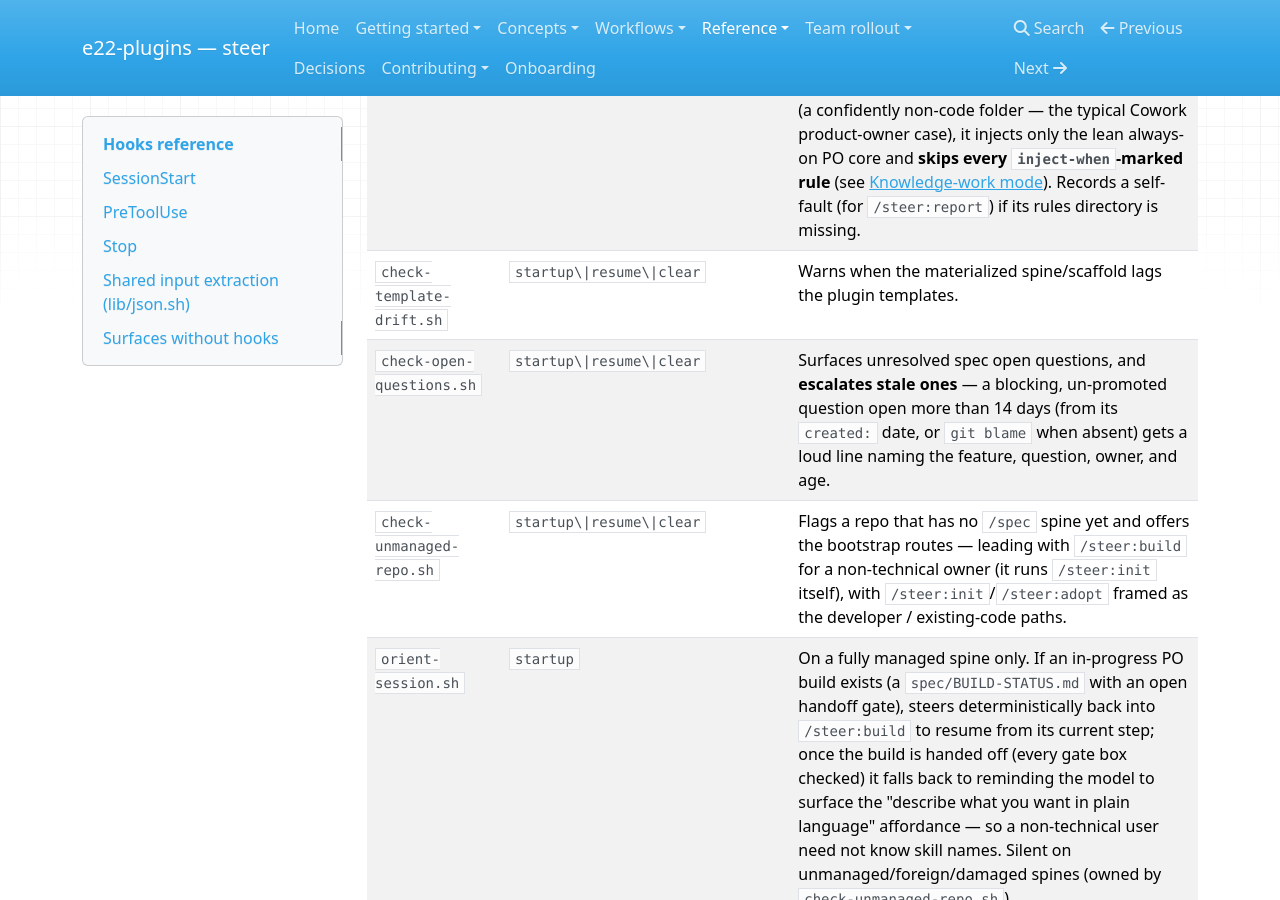
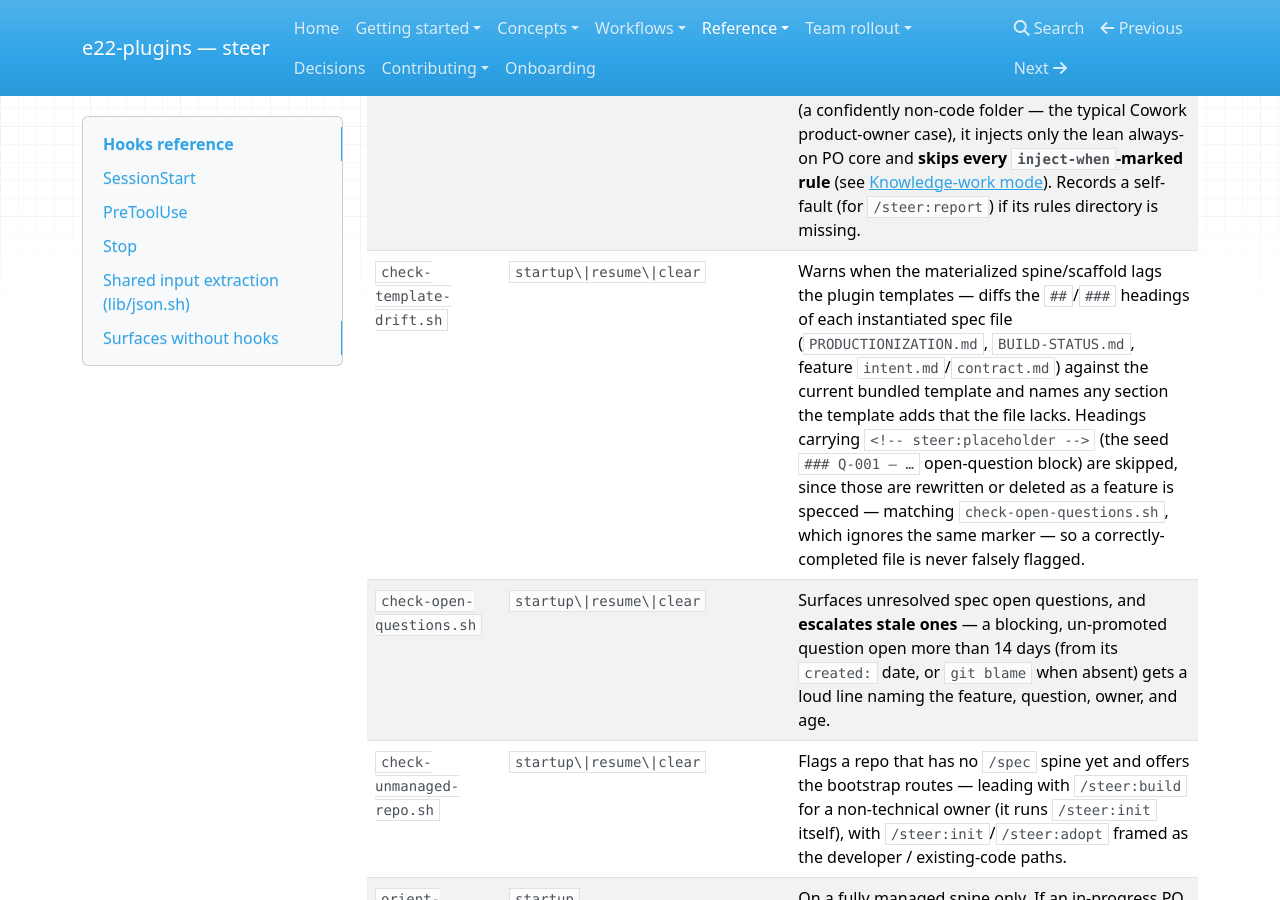
Before and after one commit to element22llc/e22-plugins, an MkDocs documentation site: the page built from docs/reference/hooks.md, in a window 1280 px wide and 900 px high, scrolled down 1120 px. Built offline with MkDocs 1.6.1, drawn with Linux system fonts in a browser that asks for light colours; nearby versions of some CDN libraries.

Commit message:
docs: describe template-drift placeholder-heading exemption
The drift detector now skips headings carrying <!-- steer:placeholder -->;
reflect that in the hooks reference so the docs-impact gate is satisfied and
the page stays accurate.

Co-Authored-By: Claude Opus 4.8 (1M context) <noreply@anthropic.com>

```diff
--- a/docs/reference/hooks.md
+++ b/docs/reference/hooks.md
@@ -45,7 +45,7 @@ flowchart TD
 | Hook | Matcher | Role |
 | --- | --- | --- |
 | `inject-standards.sh` | `startup\|resume\|clear\|compact` | Concatenates `rules/*.md` (lexical order) into session context. A rule carrying a first-line `<!-- steer:inject-when=… -->` marker is injected only when its scope applies — `code-project` for the code-loop rules (a git work tree, or any code/config marker within `maxdepth 2`), issue-first on GitHub-tracked repos, deployment when the repo deploys (an `/infra` dir **or** an app/service repo) — and the marker line is stripped. In **knowledge-work mode** (a confidently non-code folder — the typical Cowork product-owner case), it injects only the lean always-on PO core and **skips every `inject-when`-marked rule** (see [Knowledge-work mode](known-limitations.md)). Records a self-fault (for `/steer:report`) if its rules directory is missing. |
-| `check-template-drift.sh` | `startup\|resume\|clear` | Warns when the materialized spine/scaffold lags the plugin templates. |
+| `check-template-drift.sh` | `startup\|resume\|clear` | Warns when the materialized spine/scaffold lags the plugin templates — diffs the `##`/`###` headings of each instantiated spec file (`PRODUCTIONIZATION.md`, `BUILD-STATUS.md`, feature `intent.md`/`contract.md`) against the current bundled template and names any section the template adds that the file lacks. Headings carrying `<!-- steer:placeholder -->` (the seed `### Q-001 — …` open-question block) are skipped, since those are rewritten or deleted as a feature is specced — matching `check-open-questions.sh`, which ignores the same marker — so a correctly-completed file is never falsely flagged. |
 | `check-open-questions.sh` | `startup\|resume\|clear` | Surfaces unresolved spec open questions, and **escalates stale ones** — a blocking, un-promoted question open more than 14 days (from its `created:` date, or `git blame` when absent) gets a loud line naming the feature, question, owner, and age. |
 | `check-unmanaged-repo.sh` | `startup\|resume\|clear` | Flags a repo that has no `/spec` spine yet and offers the bootstrap routes — leading with `/steer:build` for a non-technical owner (it runs `/steer:init` itself), with `/steer:init`/`/steer:adopt` framed as the developer / existing-code paths. |
 | `orient-session.sh` | `startup` | On a fully managed spine only. If an in-progress PO build exists (a `spec/BUILD-STATUS.md` with an open handoff gate), steers deterministically back into `/steer:build` to resume from its current step; once the build is handed off (every gate box checked) it falls back to reminding the model to surface the "describe what you want in plain language" affordance — so a non-technical user need not know skill names. Silent on unmanaged/foreign/damaged spines (owned by `check-unmanaged-repo.sh`). |
```
